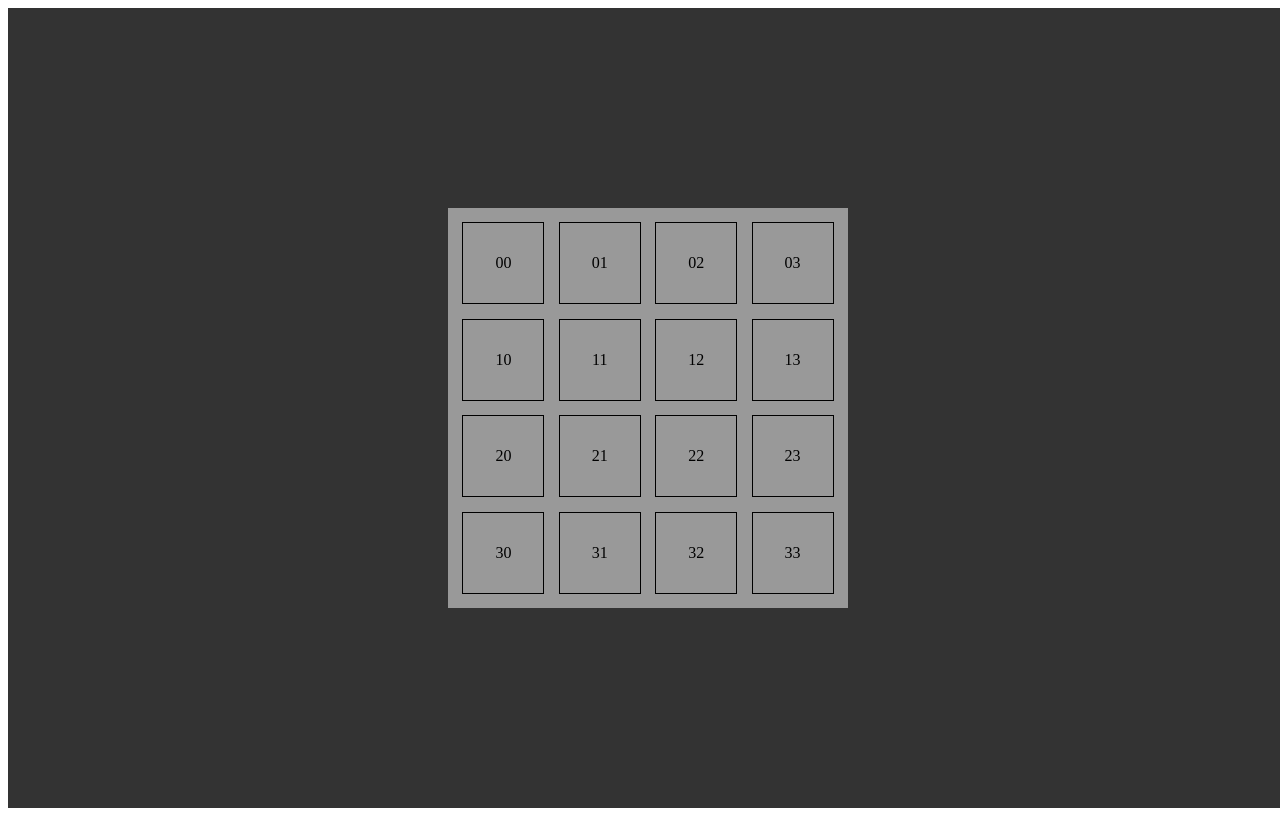
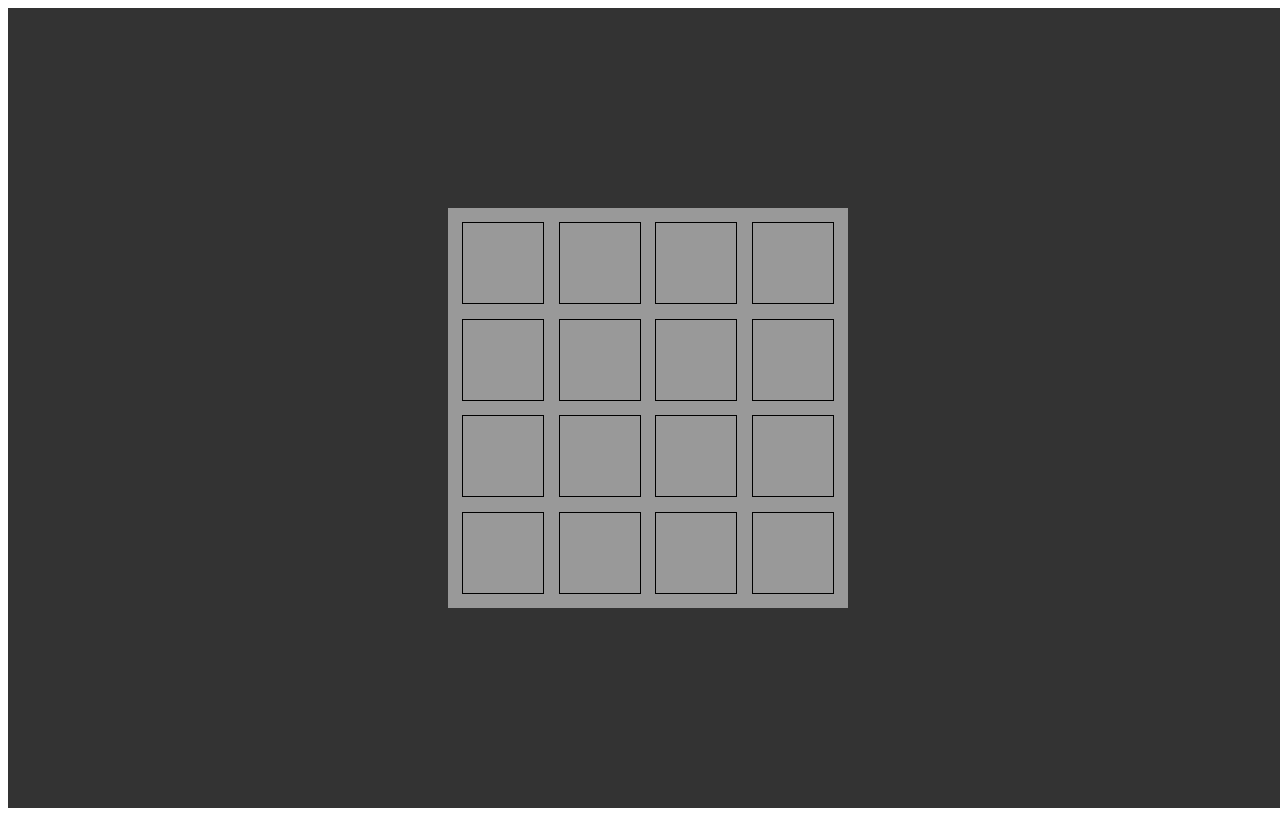
Before and after one commit to wrogoz/wr2048game, a React (Create React App) app: page / in a window 1280 px wide. Built offline with nearby package versions, Linux system fonts and the light colour scheme.

Commit message:
adding new number to the board after keypress added

```diff
--- a/src/App.tsx
+++ b/src/App.tsx
@@ -4,6 +4,9 @@ import { connect } from "react-redux";
 import Board from "./board";
 
 const App = () => {
+
+
+
   return (
     <Container>
       <Table>
--- a/src/board.tsx
+++ b/src/board.tsx
@@ -1,13 +1,28 @@
-import React from "react";
+import React, { useEffect } from "react";
 import styled from "styled-components";
 import { connect } from "react-redux";
+import { AddNewNumberToBoard } from "./redux/actions";
 interface BoardProps {
-  array: [][];
+  boardArray: any;
+  dispatch: any;
+  bubu: boolean;
 }
+
 const Board = (props: BoardProps) => {
-  const board = props.array.map((el: any) => {
+  const KeyPressAction = (e: { keyCode: number }) => {
+    if (e.keyCode === 39) {
+      props.dispatch(AddNewNumberToBoard(props.boardArray));
+    }
+
+
+    window.removeEventListener("keyup", KeyPressAction);
+  };
+
+  window.addEventListener("keyup", KeyPressAction);
+
+  const board = props.boardArray.map((el: any, key: number) => {
     return (
-      <BoardRow>
+      <BoardRow key={key}>
         <Tile>{el[0]}</Tile>
         <Tile>{el[1]}</Tile>
         <Tile>{el[2]}</Tile>
@@ -15,7 +30,6 @@ const Board = (props: BoardProps) => {
       </BoardRow>
     );
   });
-
   return <>{board}</>;
 };
 
@@ -33,9 +47,10 @@ const Tile = styled.div`
   border: 1px solid black;
 `;
 
-const mapStateToProps = (state: { array: [][] }) => {
+const mapStateToProps = (state: { boardArray: any; bubu: boolean }) => {
   return {
-    array: state.array,
+    boardArray: state.boardArray,
+    bubu: state.bubu,
   };
 };
 
--- /dev/null
+++ b/src/redux/actions.ts
@@ -0,0 +1,20 @@
+export const AddNewNumberToBoard = (array:any)=>{
+    let myArray = [...array];
+    let index1=Math.floor(Math.random()*4)
+    let index2=Math.floor(Math.random()*4)
+    let isNumberHasAdded=false;
+        while (!isNumberHasAdded) {
+        if(myArray[index1][index2]===null && isNumberHasAdded===false){
+            myArray[index1][index2]=2;
+            isNumberHasAdded=true;
+            console.log('while loop added 2')
+        }else{
+            index1=Math.floor(Math.random()*4)
+            index2=Math.floor(Math.random()*4)
+            console.log('while loop')
+        }
+    }
+
+    return { type:'ADD_NEW_NUMBER_TO_TABLE',boardArray:myArray
+   }
+  }
--- a/src/redux/reducer.ts
+++ b/src/redux/reducer.ts
@@ -1,20 +1,37 @@
 
-const initialState = {
+let initialState = {
 
-    array:[
-        ['00','01','02','03'],
-    ['10','11','12','13'],
-    ['20','21','22','23'],
-    ['30','31','32','33']
-  ]
+    boardArray:[
+      [null,null,null,null],
+      [null,null,null,null],
+      [null,null,null,null],
+      [null,null,null,null]
+],
+  bubu:true
 }
-  const reducer = (state = initialState, action: { type: string,width:number })=> {
+
+
+
+  const reducer = (state = initialState, action: { type: string ,boardArray:any})=> {
       switch (action.type) {
-        case 'Test':
+        case 'TEST':
           return {
-            ...state,
+          ...state,
+            boardArray:[
+              ['00','01','02','03'],
+              ['10','aza','12','13'],
+              ['20','21','22','23'],
+              ['30','31','32','33']
+        ]
 
           }
+          case 'ADD_NEW_NUMBER_TO_TABLE':
+            return {
+            ...state,
+            boardArray:action.boardArray
+
+
+            }
 
         default:
           return state
```
